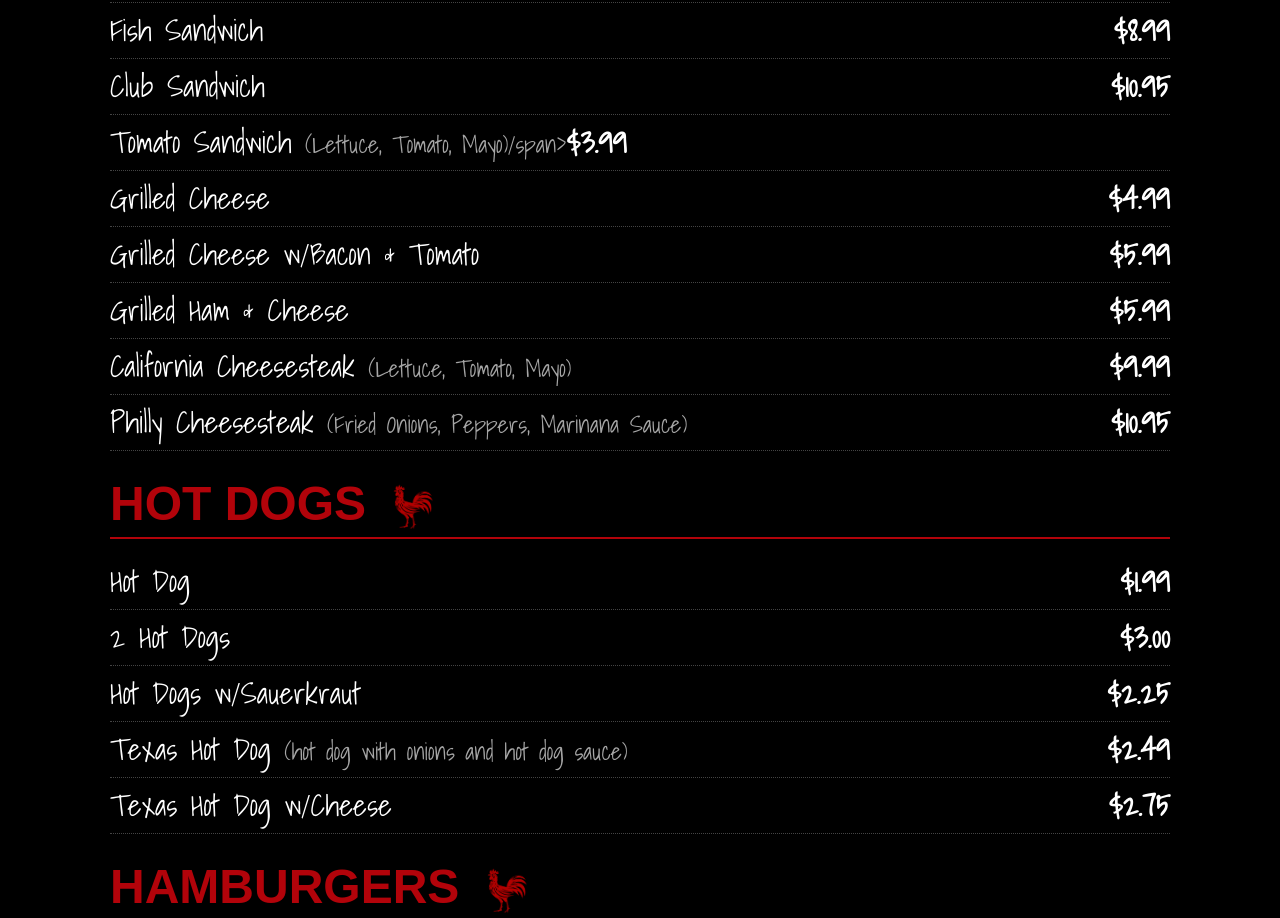
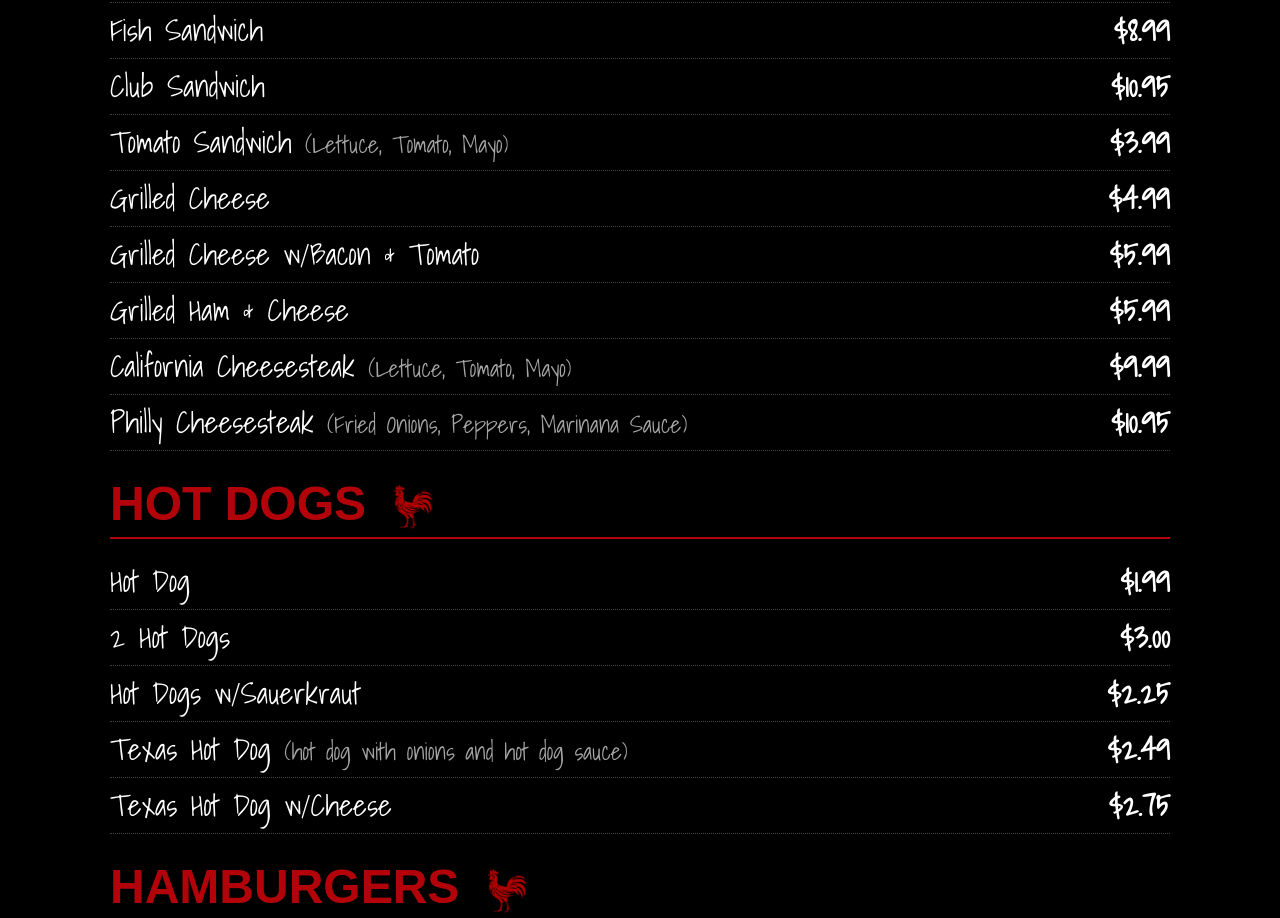
Before and after one commit to chickienickie/redroostdiner, a plain HTML site: page lunch.html in a window 1280 px wide. Shown: the part 1637-2555 px from the top of the page. Drawn offline with nearby package versions, Linux system fonts and the light colour scheme; a web font is replaced by a local one.

Commit message:
Update lunch.html

```diff
--- a/lunch.html
+++ b/lunch.html
@@ -85,7 +85,7 @@
         <div class="menu-item"><span class="item-name">Chicken Sandwich <span class="item-desc">(Grilled or Breaded)</span> </span><span class="item-price">$8.99</span></div>
         <div class="menu-item"><span class="item-name">Fish Sandwich</span><span class="item-price">$8.99</span></div>
         <div class="menu-item"><span class="item-name">Club Sandwich</span><span class="item-price">$10.95</span></div>
-        <div class="menu-item"><span class="item-name">Tomato Sandwich  <span class="item-desc">(Lettuce, Tomato, Mayo)/span></span><span class="item-price">$3.99</span></div>
+        <div class="menu-item"><span class="item-name">Tomato Sandwich <span class="item-desc">(Lettuce, Tomato, Mayo)</span></span><span class="item-price">$3.99</span></div>
         <div class="menu-item"><span class="item-name">Grilled Cheese</span><span class="item-price">$4.99</span></div>
         <div class="menu-item"><span class="item-name">Grilled Cheese w/Bacon & Tomato</span><span class="item-price">$5.99</span></div>
         <div class="menu-item"><span class="item-name">Grilled Ham & Cheese</span><span class="item-price">$5.99</span></div>
```
